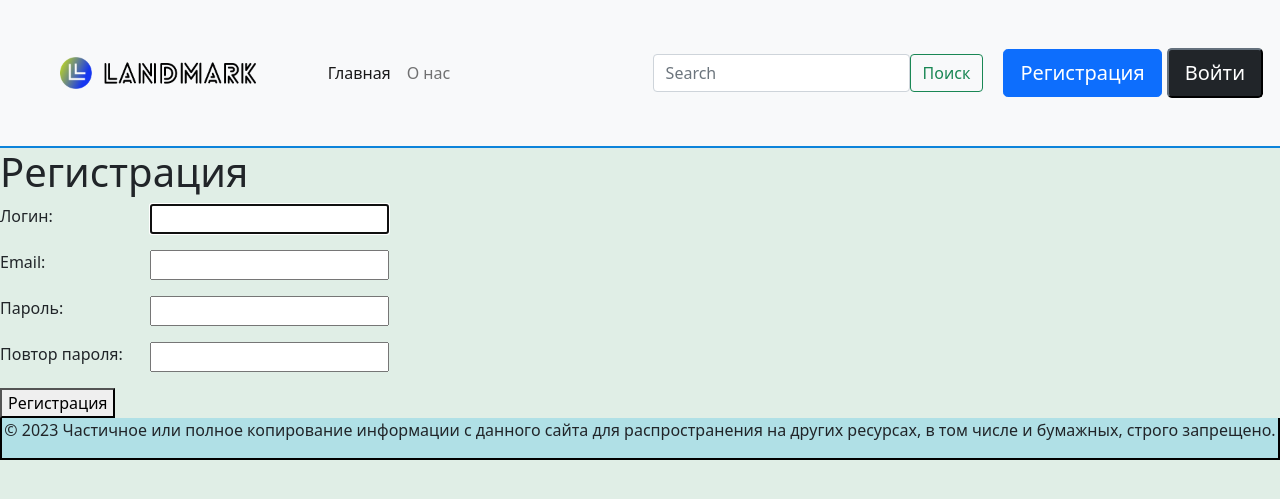
After one commit to multic3/DjangoWEB, a Django app: page /register/ in a window 1280 px wide. The commit adds this page. Shown: the top 499 px of the page. Run offline with Django 4.2, Linux system fonts and the light colour scheme; some libraries are stand-ins or nearby versions.

Commit message:
-add new templates and forms -fix errors -add register form

```diff
--- a/landmark/history/forms.py
+++ b/landmark/history/forms.py
@@ -1,2 +1,15 @@
 from django import forms
+from django.contrib.auth.forms import UserCreationForm
+
 from .models import *
+
+
+class RegisterUserForm(UserCreationForm):
+    username = forms.CharField(label='Логин', widget=forms.TextInput(attrs={'class': 'form-input'}))
+    email = forms.EmailField(label='Email', widget=forms.EmailInput(attrs={'class': 'form-input'}))
+    password1 = forms.CharField(label='Пароль', widget=forms.PasswordInput(attrs={'class': 'form-input'}))
+    password2 = forms.CharField(label='Повтор пароля', widget=forms.PasswordInput(attrs={'class': 'form-input'}))
+
+    class Meta:
+        model = User
+        fields = ('username', 'email', 'password1', 'password2')
--- a/landmark/history/static/history/css/styles.css
+++ b/landmark/history/static/history/css/styles.css
@@ -37,3 +37,19 @@
 	text-align: center;
 
 }
+
+.page-num:hover {
+	box-shadow: 3px 3px 1px #d0d0d0;
+}
+
+.form-label {
+    display: inline-block;
+    min-width: 150px;
+    vertical-align: top;
+}
+
+.form-error ul {
+    list-style: none;
+    padding: 0;
+    color: #CC0000;
+}
--- a/landmark/history/templates/history/base.html
+++ b/landmark/history/templates/history/base.html
@@ -34,16 +34,47 @@
         <input class="form-control mr-2" type="search" placeholder="Search" aria-label="Search">
         <button class="btn btn-outline-success" type="submit">Поиск</button>
       </form>
-	  <div class="nav-item" style="margin-left:20px; margin-right:5px ">
-         <button type="button" class="btn btn-primary btn-lg pull-right">Войти</button>
-      </div>
-  </div>
+
+      <form action="{% url 'register' %}" style="margin-left:20px; margin-right:5px ">
+        <input class="btn btn-primary btn-lg pull-right" type="submit" value="Регистрация">
+      </form>
+
+      <form action="#" style="margin-right:5px ">
+        <input class="tn btn-dark btn-lg pull-right" type="submit" value="Войти">
+      </form>
 
 </nav>
 </nav>
 
   {% block content %}
   {% endblock %}
+
+{% if page_obj.has_other_pages %}
+<nav aria-label="Page navigation example">
+  <ul class="pagination justify-content-end">
+    {% if page_obj.has_previous %}
+    <li class="page-item">
+      <a class="page-link" href="?page={{ page_obj.previous_page_number }}" tabindex="-1" aria-disabled="true">Назад</a>
+    </li>
+    {% endif %}
+    {% for p in paginator.page_range %}
+    {% if page_obj.number == p %}
+        <li class="page-item disabled">
+      <a class="page-link"  tabindex="-1" aria-disabled="true">{{ p }}</a>
+    </li>
+    {% else %}
+    <li class="page-item"><a class="page-link" href="?page={{ p }}">{{ p }}</a></li>
+    {% endif %}
+    {% endfor %}
+    {% if page_obj.has_next %}
+      <li class="page-item">
+        <a class="page-link" href="?page={{ page_obj.next_page_number }}">Следующая страница</a>
+      </li>
+    {% endif %}
+  </ul>
+</nav>
+{% endif %}
+
 
 
 </body>
--- /dev/null
+++ b/landmark/history/templates/history/register.html
@@ -0,0 +1,17 @@
+{% extends 'history/base.html' %}
+
+{% block content %}
+<h1>{{title}}</h1>
+
+<form method="post">
+    {% csrf_token %}
+
+{% for f in form %}
+<p><label style="display: inline-block; min-width: 150px;vertical-align: top" for="{{ f.id_for_label }}">{{f.label}}: </label>{{ f }}</p>
+<div style="list-style: none; padding: 0; color: #CC0000">{{ f.errors }}</div>
+{% endfor %}
+
+    <button type="submit">Регистрация</button>
+</form>
+
+{% endblock %}
--- a/landmark/history/urls.py
+++ b/landmark/history/urls.py
@@ -1,3 +1,4 @@
+from django.contrib.auth import login
 from django.urls import path
 from .views import *
 
@@ -6,4 +7,6 @@ urlpatterns = [
     path('', HistoryHome.as_view(), name='home'),
     path('about/', HistoryAbout.as_view(), name='about'),
     path('post/<slug:post_slug>/', ShowPost.as_view(), name='post'),
+    path('login/', login, name='login'),
+    path('register/', RegisterUser.as_view(), name='register'),
 ]
--- a/landmark/history/views.py
+++ b/landmark/history/views.py
@@ -1,12 +1,16 @@
+from django.contrib.auth.forms import UserCreationForm
 from django.http import HttpResponse, HttpResponseNotFound
 from django.shortcuts import render, get_object_or_404
-from django.views.generic import ListView, DetailView
+from django.urls import reverse_lazy
+from django.views.generic import ListView, DetailView, CreateView
 
 from history.models import Movie
 from history.forms import *
+from history.utils import *
 
 
-class HistoryHome(ListView):
+class HistoryHome(DataMixin, ListView):
+    paginate_by = 2
     model = Movie
     template_name = 'history/index.html'
     context_object_name = 'posts'
@@ -14,7 +18,8 @@ class HistoryHome(ListView):
     def get_context_data(self, *, object_list=None, **kwargs):
         context = super().get_context_data(**kwargs)
         context['title'] = 'Главная страница'
-        context['cat_selected'] = 0
+        # context['cat_selected'] = 0
+        c_def = self.get_user_context(title='Главная страница')
         return context
 
     def get_queryset(self):
@@ -45,5 +50,18 @@ class ShowPost(DetailView):
         return context
 
 
+class RegisterUser(CreateView):
+    form_class = RegisterUserForm
+    template_name = 'history/register.html'
+    success_url = reverse_lazy('login')
+
+    def get_context_data(self, *, object_list=None, **kwargs):
+        context = super().get_context_data(**kwargs)
+        context['title'] = 'Регистрация'
+        return context
+
+def login(request):
+    HttpResponseNotFound(f"Авторизация")
+
 def pageNotFound(request, exception):
     return HttpResponseNotFound(f"<h1>Страница не найдена</h1><p> Ошибка</p>")
```
Also changed, not shown: landmark/history/utils.py (added, +7 -0 lines), landmark/db.sqlite3.
